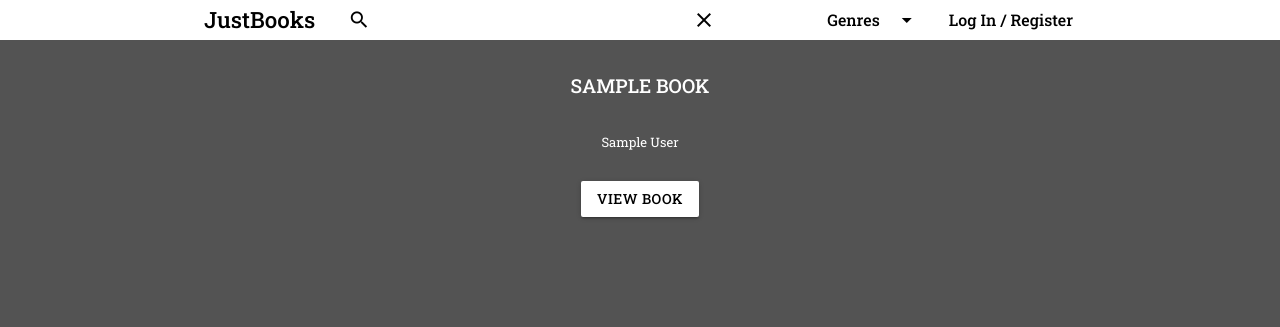
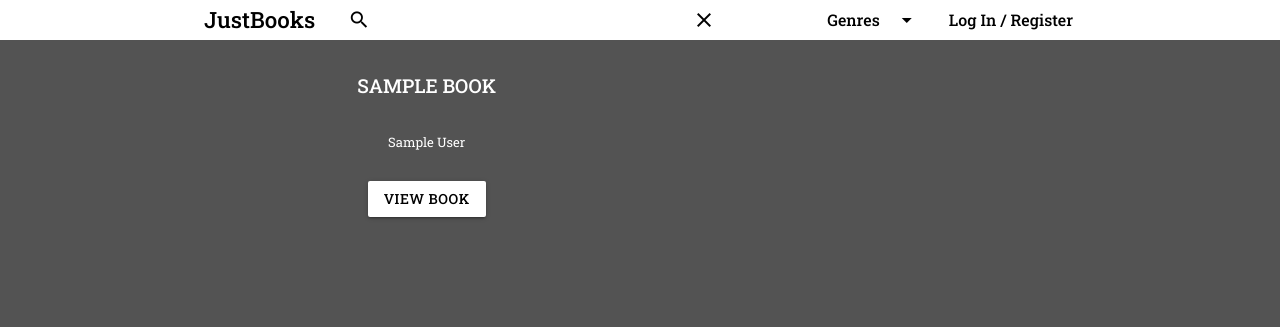
Before and after one commit to Code-Institute-Submissions/HowellsJonathan-justBooks, a Flask app: page / in a window 1280 px wide. Shown: the top 327 px of the page. Run offline with Flask 2, Linux system fonts and the light colour scheme; a database or web service that is not in the repository returns one stand-in record (values such as "Sample title"); some libraries are stand-ins or nearby versions; some web fonts are replaced.

Commit message:
Added row and col to swiper banner
I needed the img to go from bottom of the swiper to the right for
larger viewports, to do this I added a class of row and asigned
two different containers cols.

```diff
--- a/templates/front_page.html
+++ b/templates/front_page.html
@@ -15,14 +15,20 @@
                     <div class="swiper-wrapper">
                         {% for book in books %}
                             <div class="swiper-slide">
+                                <div class="row">
+                                    <div class="col s12 m8">
                                         <p class="card-title center-align white-text">{{ book.book_name }}</p>
                                         <p class="card-text center-align white-text">{{ book.author }}</p>
                                         <a href="{{ url_for('get_book', book_id=book._id) }}" class="btn white black-text">
                                             view book
                                         </a>
+                                    </div>
+                                    <div class="col s12 m4">
                                         <a href="{{ url_for('get_book', book_id=book._id) }}">
                                             <img src="{{ url_for('get_cover_img', filename=book['cover_img_name'])}}" alt="{{ book.book_name }}">
                                         </a>
+                                    </div>
+                                </div>
                             </div>
                         {% endfor %}
                     </div>
```
Lines whose indentation alone changed are shown as unchanged.
